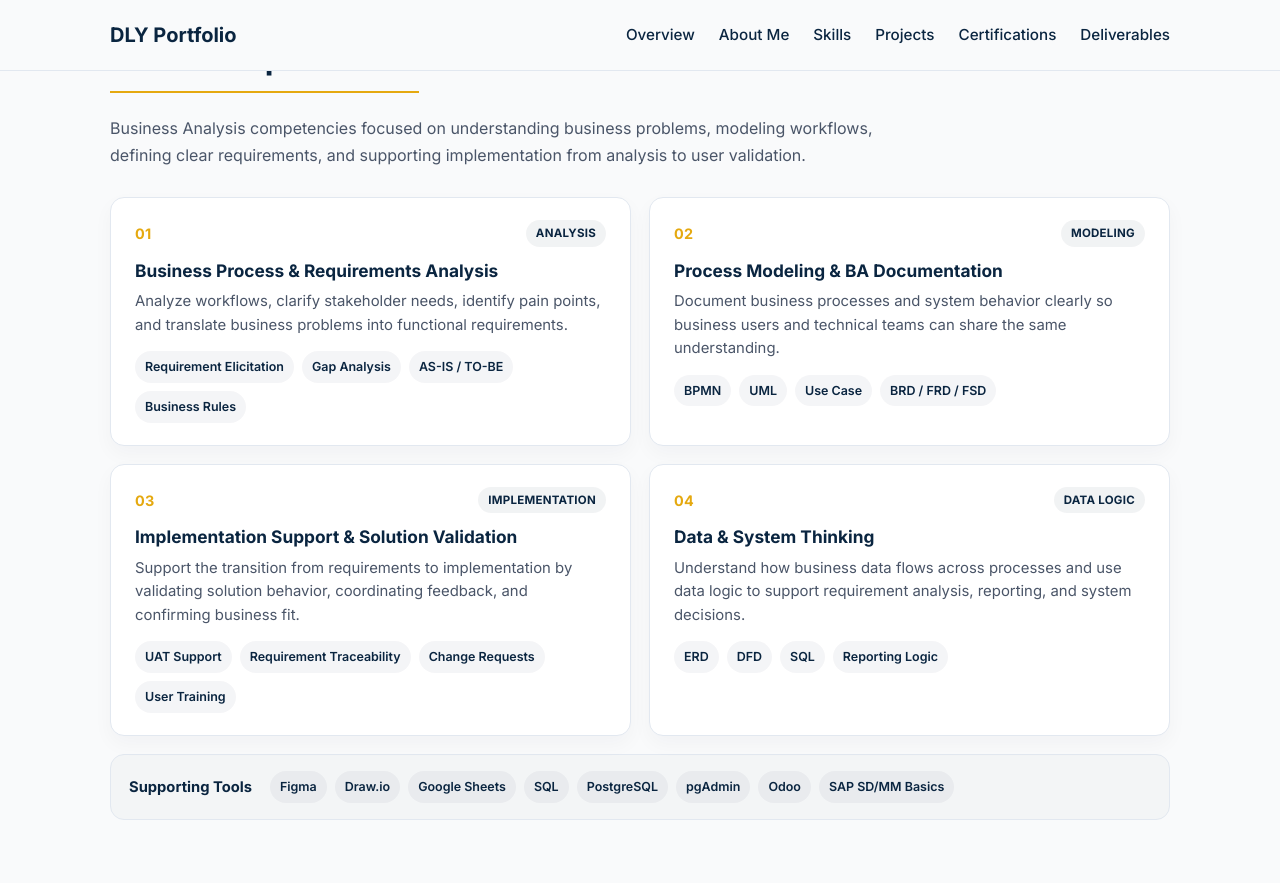
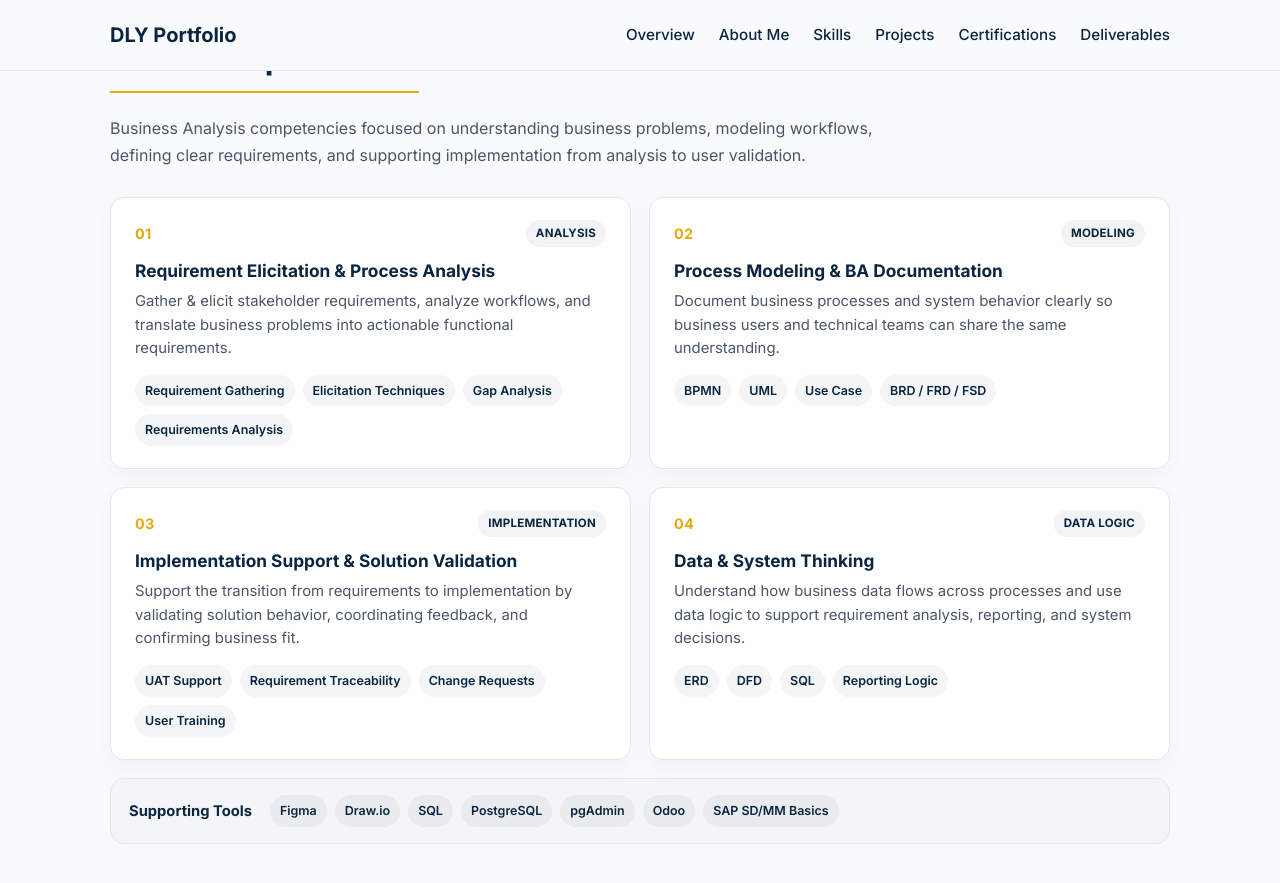
Before and after one commit to dly77915-glitch/ba_portfolio, a Jekyll site: the page built from index.html, in a window 1280 px wide and 900 px high, scrolled down 1392 px. Shown: the top 883 px of the window. Built offline with Jekyll 4.4.1, drawn with Linux system fonts in a browser that asks for light colours.

```diff
--- a/index.html
+++ b/index.html
@@ -59,16 +59,15 @@
                 <span class="ba-skill-no">01</span>
                 <span class="ba-skill-label">Analysis</span>
             </div>
-            <h3>Business Process & Requirements Analysis</h3>
+            <h3>Requirement Elicitation & Process Analysis</h3>
             <p>
-                Analyze workflows, clarify stakeholder needs, identify pain points,
-                and translate business problems into functional requirements.
+                Gather & elicit stakeholder requirements, analyze workflows, and translate business problems into actionable functional requirements.
             </p>
             <div class="ba-tags">
-                <span>Requirement Elicitation</span>
+                <span>Requirement Gathering</span>
+                <span>Elicitation Techniques</span>
                 <span>Gap Analysis</span>
-                <span>AS-IS / TO-BE</span>
-                <span>Business Rules</span>
+                <span>Requirements Analysis</span>
             </div>
         </article>
 
@@ -133,7 +132,6 @@
         <div class="ba-tools">
             <span>Figma</span>
             <span>Draw.io</span>
-            <span>Google Sheets</span>
             <span>SQL</span>
             <span>PostgreSQL</span>
             <span>pgAdmin</span>
```
